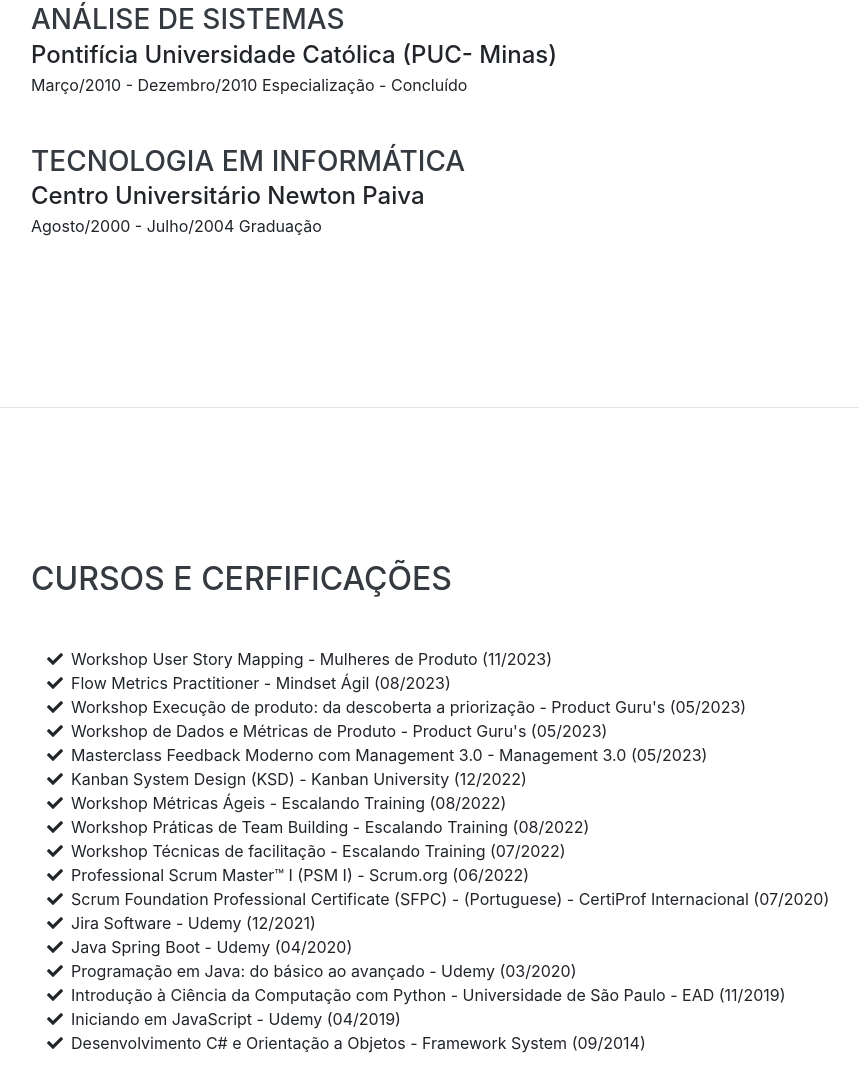
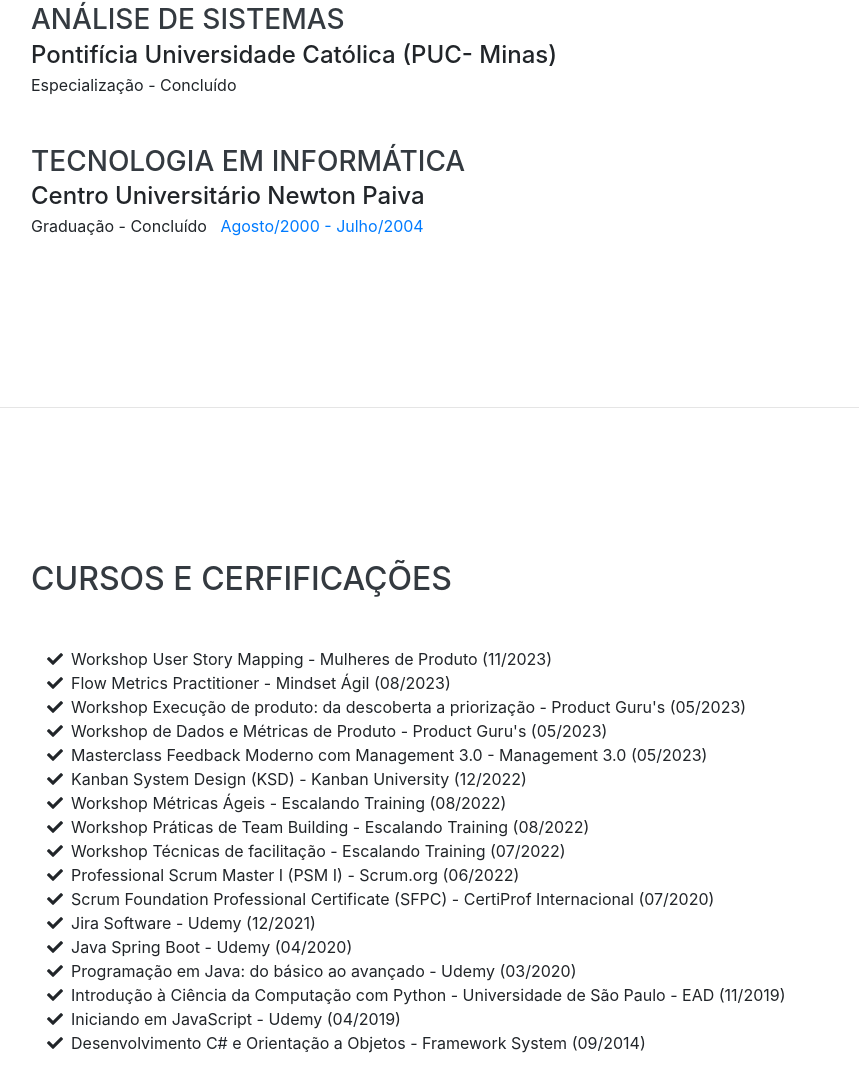
Before and after one commit to apsimao/apsimao.github.io, a website with bundled scripts: page index.html in a window 1280 px wide. Shown: the part 5604-6695 px from the top of the page, without its empty margins (289-1148 px from the left). Built offline with nearby package versions, Linux system fonts and the light colour scheme; a web font is replaced by a local one.

Commit message:
Update index.html

```diff
--- a/index.html
+++ b/index.html
@@ -286,7 +286,7 @@
           <div class="resume-content">
             <h3 class="mb-0">Análise de Sistemas </h3>
             <div class="subheading">Pontifícia Universidade Católica (PUC- Minas)</div>
-            <div>Março/2010 - Dezembro/2010    Especialização - Concluído</div>
+            <div>Especialização - Concluído &nbsp;&nbsp;<span class="text-primary"Agosto/2004 - Março/2006</span></div>
           </div>
         </div>
 
@@ -294,7 +294,7 @@
           <div class="resume-content">
             <h3 class="mb-0">Tecnologia em Informática </h3>
             <div class="subheading">Centro Universitário Newton Paiva</div>
-            <div>Agosto/2000 - Julho/2004    Graduação</div>
+            <div>Graduação - Concluído &nbsp;&nbsp;<span class="text-primary">Agosto/2000 - Julho/2004</span></div>
           </div>
         </div>
 
@@ -346,11 +346,11 @@
           <li>
           <li>
             <i class="fa-li fa fa-check"></i>
-            Professional Scrum Master™ I (PSM I) - Scrum.org (06/2022)</li>
+            Professional Scrum Master I (PSM I) - Scrum.org (06/2022)</li>
           <li>
           <li>
             <i class="fa-li fa fa-check"></i>
-            Scrum Foundation Professional Certificate (SFPC) - (Portuguese) - CertiProf Internacional (07/2020)</li>
+            Scrum Foundation Professional Certificate (SFPC) - CertiProf Internacional (07/2020)</li>
           <li>
           <li>
             <i class="fa-li fa fa-check"></i>
```
